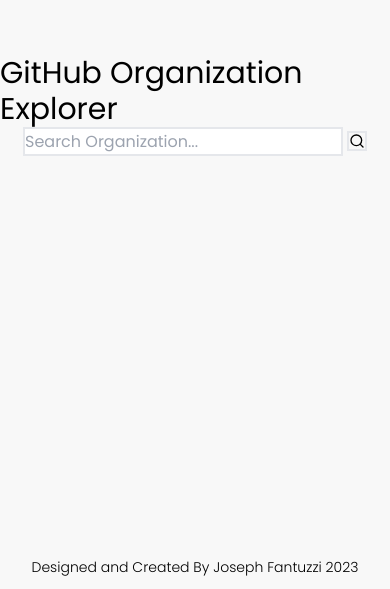
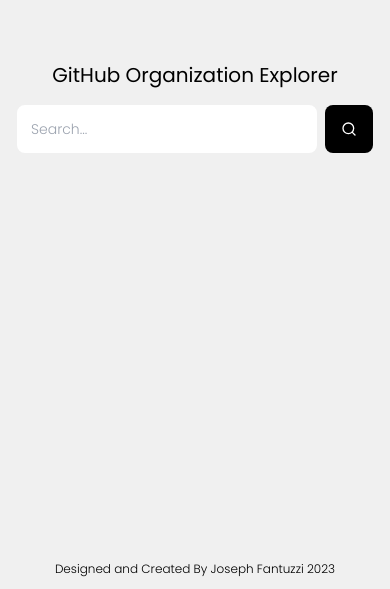
Before and after one commit to joseph-fantuzzi/github-organization-explorer, a React (Vite) app: page / in a window 390 px wide. Shown: the part 255-844 px from the top of the page. Built offline with nearby package versions, Linux system fonts and the light colour scheme.

Commit message:
home page responsive design in place

```diff
--- a/src/components/Footer.jsx
+++ b/src/components/Footer.jsx
@@ -1,6 +1,6 @@
 const Footer = () => {
   return (
-    <p className="text-sm font-light">
+    <p className="text-xs font-light">
       Designed and Created By Joseph Fantuzzi 2023
     </p>
   );
--- a/src/components/Home.jsx
+++ b/src/components/Home.jsx
@@ -3,19 +3,22 @@ import Footer from "./Footer";
 
 const Home = ({ searchValue, handleSearchChange, handleFormSubmit }) => {
   return (
-    <div className="min-h-[100svh] flex flex-col justify-between items-center">
+    <div className="w-11/12 mx-auto min-h-[100svh] flex flex-col justify-between items-center">
       <div />
-      <div className="mb-20 flex flex-col items-center">
-        <h1 className="text-3xl">GitHub Organization Explorer</h1>
-        <form onSubmit={handleFormSubmit} className="flex items-center gap-1">
+      <div className="mb-20 flex flex-col gap-4 items-center">
+        <h1 className="text-xl md:text-3xl">GitHub Organization Explorer</h1>
+        <form
+          onSubmit={handleFormSubmit}
+          className="flex items-center gap-2 w-full"
+        >
           <input
             type="text"
             value={searchValue}
             onChange={handleSearchChange}
-            className="border-2"
-            placeholder="Search Organization..."
+            placeholder="Search..."
+            className="bg-white p-3 rounded-lg font-light text-sm w-full border-2 border-white outline-0 focus:border-black transition duration-300 ease"
           />
-          <button className="border-2">
+          <button className="p-4 bg-black text-white rounded-lg hover:text-black hover:bg-white active:text-black active:bg-white transition duration-300 ease">
             <FiSearch />
           </button>
         </form>
--- a/src/index.css
+++ b/src/index.css
@@ -144,5 +144,5 @@ table {
 body {
   min-height: 100svh;
   font-family: Poppins, sans-serif;
-  background-color: #f8f8f8;
+  background-color: #f0f0f0;
 }
```
